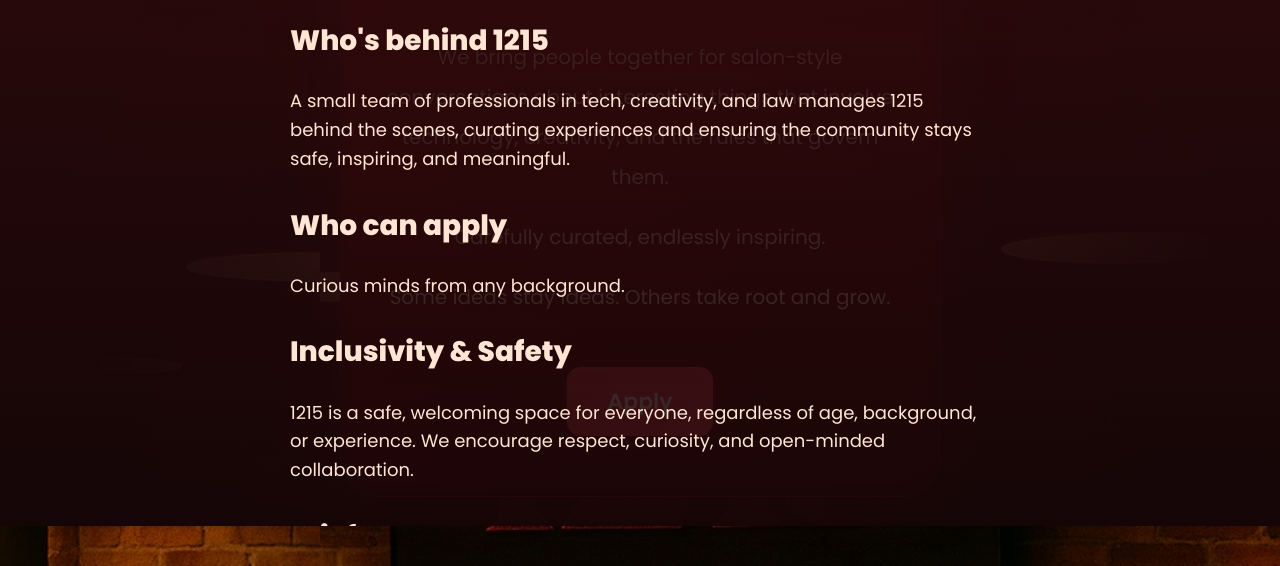
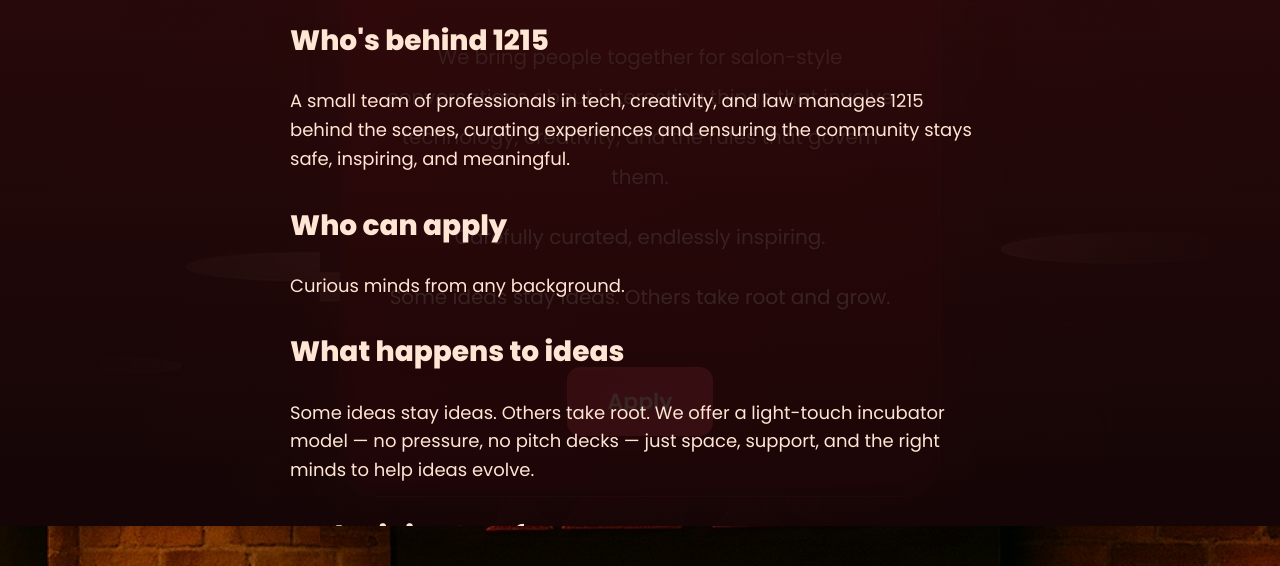
Before and after one commit to join1215/main, a plain HTML site: page index.html in a window 1280 px wide. Both pictures are taken after a click on the button "Faqs". Shown: the part 274-840 px from the top of the page. Drawn offline with Linux system fonts and the light colour scheme; a web font is replaced by a local one.

Commit message:
Update index.html

```diff
--- a/index.html
+++ b/index.html
@@ -403,6 +403,9 @@ body::before {
     <h2>Who can apply</h2>
     <p>Curious minds from any background.</p>
 
+     <h2>What happens to ideas </h2>
+    <p>Some ideas stay ideas. Others take root. We offer a light-touch incubator model — no pressure, no pitch decks — just space, support, and the right minds to help ideas evolve.</p>
+
     <h2>Inclusivity & Safety</h2>
     <p>1215 is a safe, welcoming space for everyone, regardless of age, background, or experience. We encourage respect, curiosity, and open-minded collaboration.</p>
 
```
